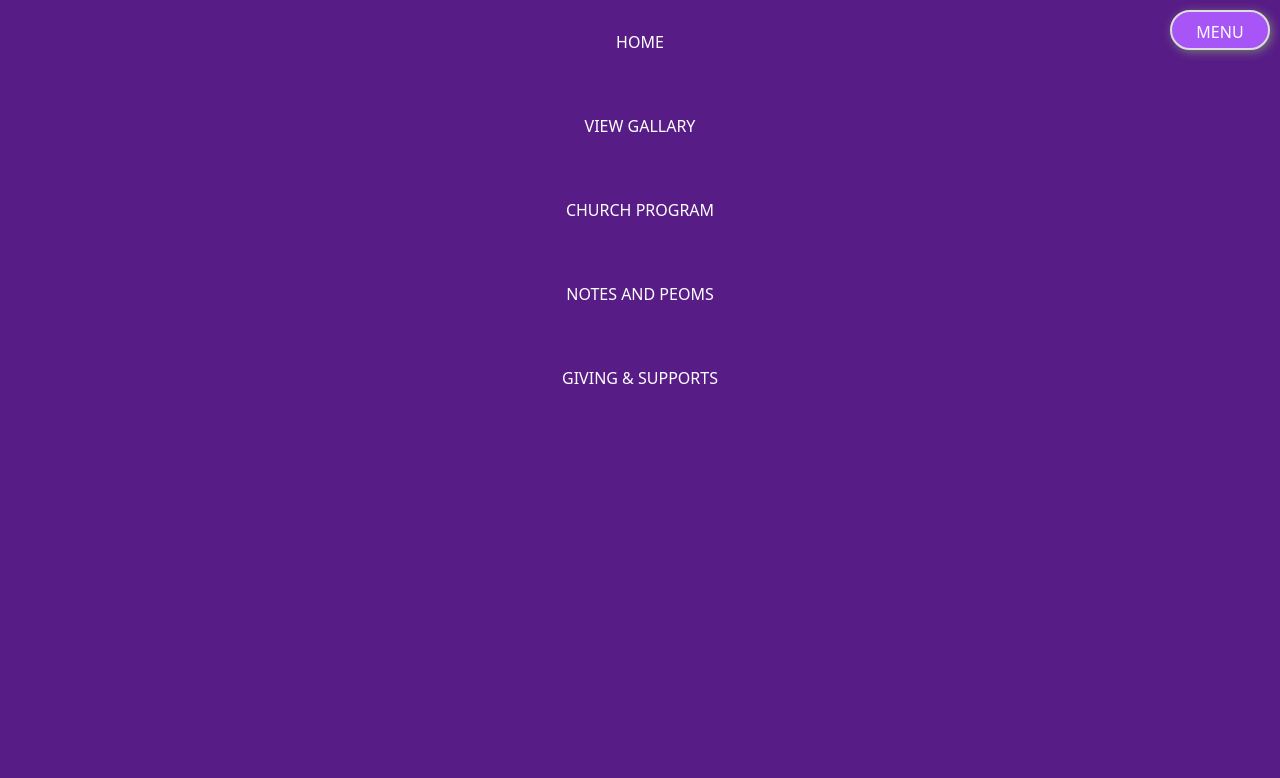
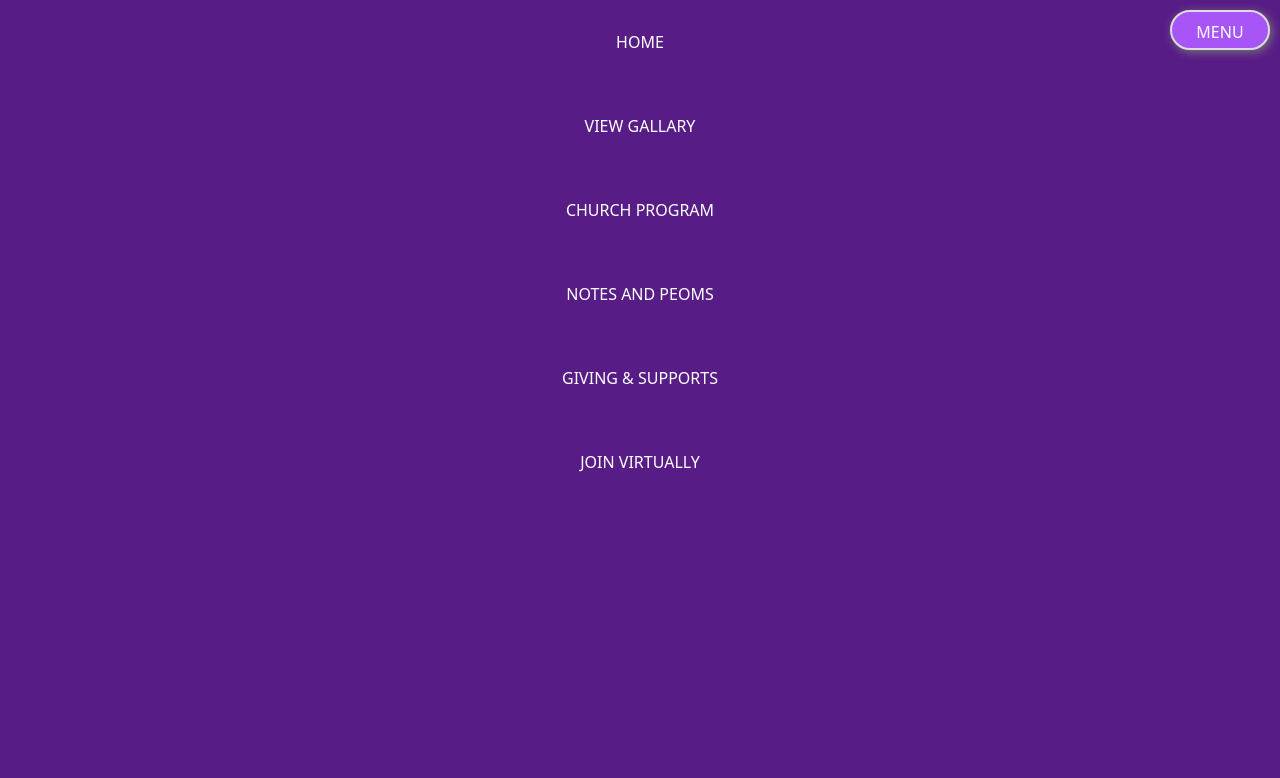
Before and after one commit to serenenity/24em, a website: page index.html in a window 1280 px wide. Both pictures are taken after a click on the label "MENU". Shown: the top 778 px of the page. Drawn offline with Linux system fonts and the light colour scheme.

Commit message:
added virtual meetings

```diff
--- a/index.html
+++ b/index.html
@@ -30,6 +30,7 @@
                 <li><a href="https://docs.google.com/document/d/1_FKhxs-J6x7_opSYjRUcFCMYSGJTLaXtL9Us-haYZN0/edit?usp=sharing" target="_blank">church program</a></li>
                 <li><a href="#">notes and peoms</a></li>
                 <li><a href="#giving">giving & supports</a></li>
+                <li><a href="#">Join virtually</a></li>
             </ul>
         </div>
     </nav>
```
